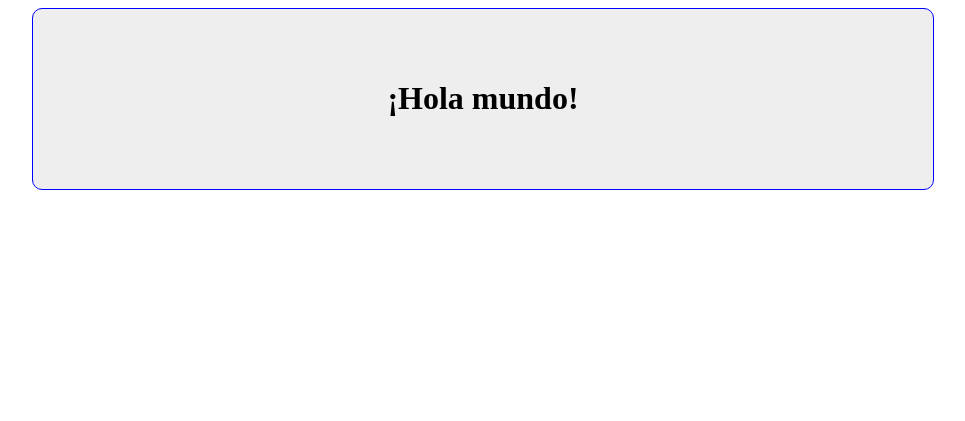
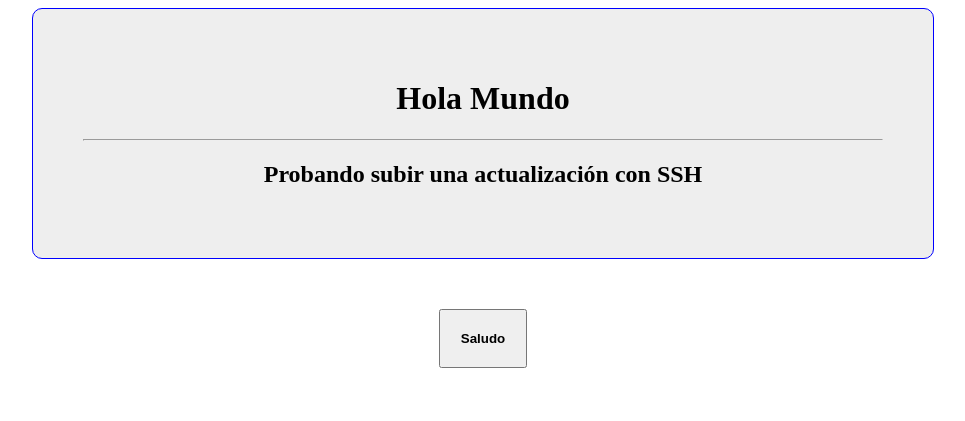
Before and after one commit to Josefina-Benites/MiProyectoGit1, a plain HTML site: page index.html in a window 1280 px wide. Shown: the whole page, without its empty margins (157-1122 px from the left). Drawn offline with Linux system fonts and the light colour scheme.

Commit message:
index.html actualizado

```diff
--- a/index.html
+++ b/index.html
@@ -3,19 +3,21 @@
 <head>
     <meta charset="UTF-8">
     <meta name="viewport" content="width=device-width, initial-scale=1.0">
-    <title>¡Hola mundo!</title>
-    <!--Importamos el CSS-->
+    <title>Hola Mundo</title>
+    <!--Importamos el archivo css-->
     <link rel="stylesheet" href="css/estilos.css">
 </head>
 <body>
     <header>
-        <h1>¡Hola mundo!</h1>
+        <h1>Hola Mundo</h1>
+        <hr>
+        <h2>Probando subir una actualización con SSH</h2>
     </header>
-    </body>
     <div>
-        <!--Importamos los archivos js-->
-        <script src="js/script.js"></script>
+        <button onclick="hola()">Saludo</button>
     </div>
+    <!--Importar los archivo js-->
+    <script src="js/script.js"></script>
 
 </body>
 </html>
```
